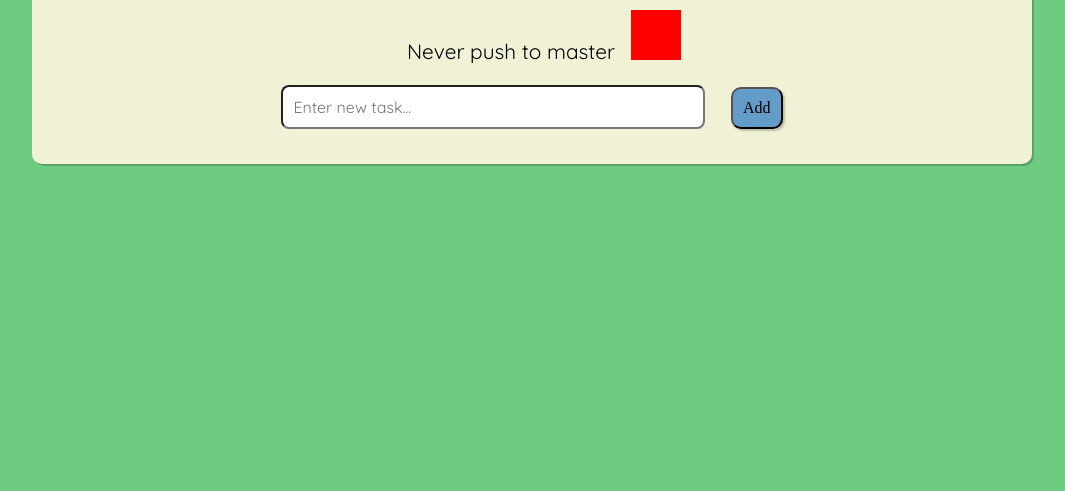
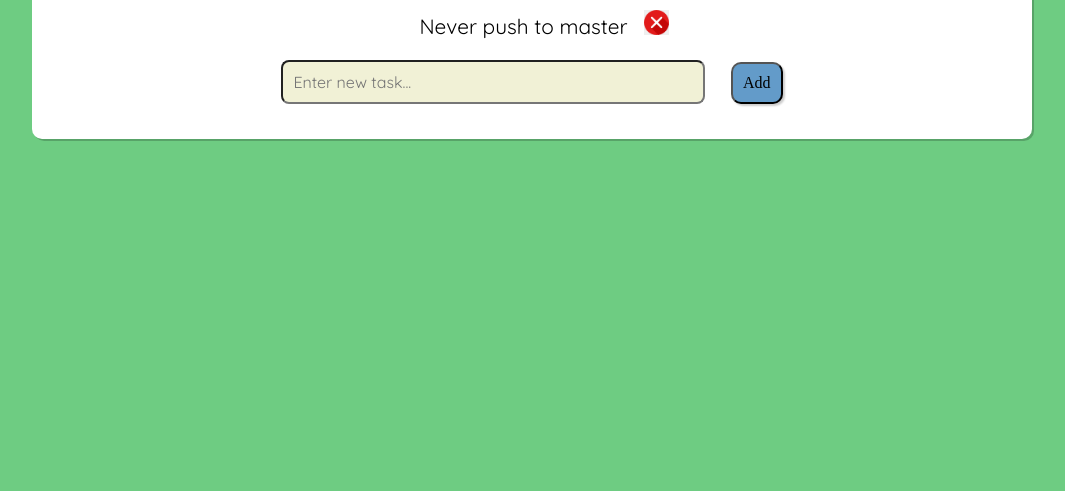
Before and after one commit to fac18/week-2-khol-todoapp, a website: page index.html in a window 1280 px wide. Shown: the part 309-800 px from the top of the page, without its empty margins (108-1173 px from the left). Drawn offline with Linux system fonts and the light colour scheme; a web font is replaced by a local one.

Commit message:
style delete button

```diff
--- a/style.css
+++ b/style.css
@@ -38,7 +38,7 @@ ul {
 section {
   margin: 0 auto;
   padding: 20px 0 35px 0;
-  background-color: rgb(241, 241, 214);
+  background-color: rgb(255, 255, 255);
   border-radius: 10px;
   box-shadow: 2px 2px rgba(0, 0, 0, 0.2);
   width: 80vw;
@@ -52,6 +52,7 @@ section {
   border-radius: 8px;
   font-size: 1rem;
   font-family: 'Quicksand', sans-serif;
+  background-color: rgb(241,241,214);
 }
 
 .add-button {
@@ -66,10 +67,11 @@ section {
 }
 
 .delete {
-  border: 2px;
-  height: 50px;
-  width: 50px;
-  background-color: red;
+  border: none;
+  height: 25px;
+  width: 25px;
+  background-image:url('img/x-button.png');
+  background-size: 25px;
   margin-left: 1rem;
   margin-right: 1rem;
 }
```
Also changed, not shown: img/x-button-removebg-preview.png (added), img/x-button.png (added), img/x.png (added).
